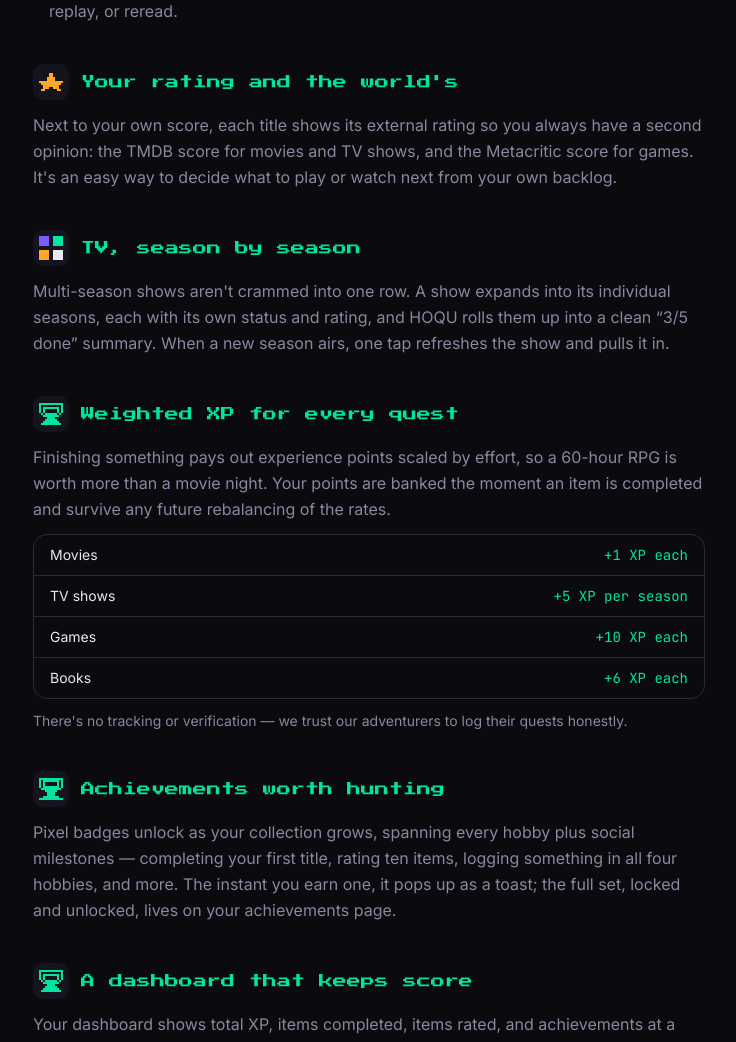
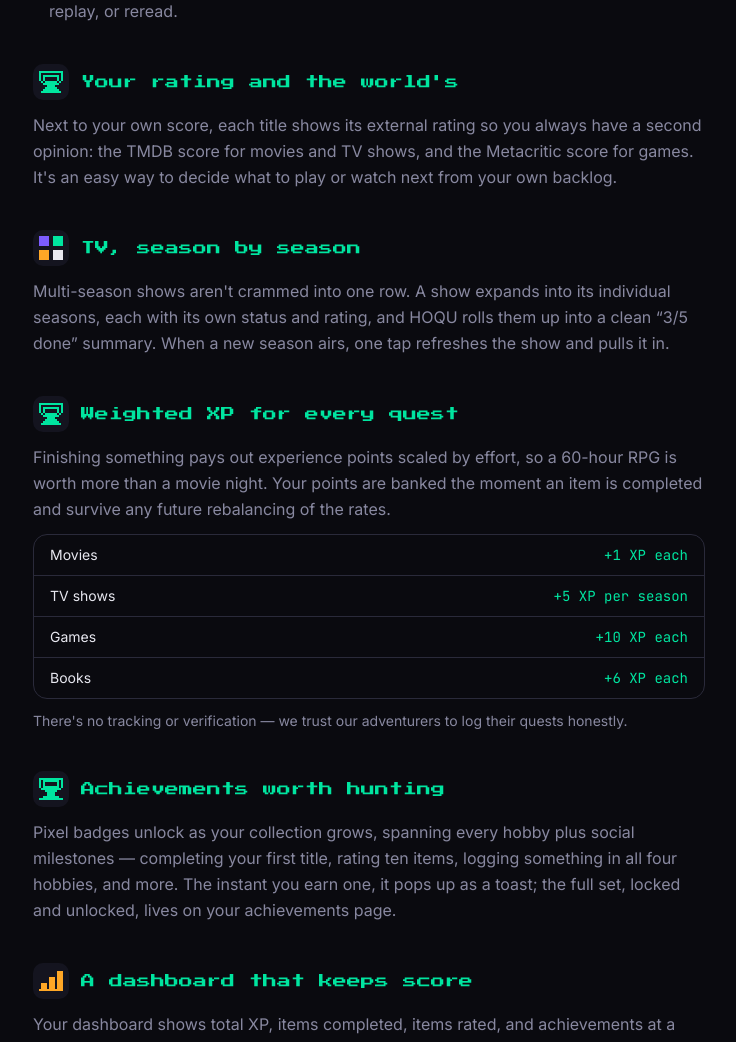
Before and after one commit to dmrock/hoqu, a Next.js app: page /features in a window 1280 px wide. Shown: the part 611-1653 px from the top of the page, without its empty margins (271-1007 px from the left). Built offline with nearby package versions, Linux system fonts and the light colour scheme.

Commit message:
fix(landing): replace odd star sprite with landing-page icons
The custom StarSprite read awkwardly at icon size. Use the existing
XpSprite (medal) for the ratings section and move the dashboard section
to BarsSprite so the same icon isn't repeated, and delete the now-unused
StarSprite.

```diff
--- a/src/app/features/page.tsx
+++ b/src/app/features/page.tsx
@@ -1,10 +1,10 @@
 import type { Metadata } from "next";
 import Link from "next/link";
 import {
+  BarsSprite,
   FriendsSprite,
   HobbiesSprite,
   LockSprite,
-  StarSprite,
   TrophySprite,
   XpSprite,
 } from "@/components/landing/sprites";
@@ -67,7 +67,7 @@ export default function FeaturesPage() {
             </ul>
           </Section>
 
-          <Section sprite={<StarSprite className="size-6" />} title="Your rating and the world's">
+          <Section sprite={<XpSprite className="size-6" />} title="Your rating and the world's">
             <p>
               Next to your own score, each title shows its external rating so you always have a
               second opinion: the TMDB score for movies and TV shows, and the Metacritic score for
@@ -116,7 +116,7 @@ export default function FeaturesPage() {
             </p>
           </Section>
 
-          <Section sprite={<XpSprite className="size-6" />} title="A dashboard that keeps score">
+          <Section sprite={<BarsSprite className="size-6" />} title="A dashboard that keeps score">
             <p>
               Your dashboard shows total XP, items completed, items rated, and achievements at a
               glance, plus a per-hobby breakdown and your most recent unlocks. A New Releases strip
--- a/src/components/landing/sprites.tsx
+++ b/src/components/landing/sprites.tsx
@@ -145,26 +145,6 @@ export function LockSprite({ className }: SpriteProps) {
   );
 }
 
-export function StarSprite({ className }: SpriteProps) {
-  return (
-    <PixelArt
-      className={cn("fill-warning", className)}
-      width={12}
-      rows={[
-        ".....##.....",
-        ".....##.....",
-        "....####....",
-        "....####....",
-        "############",
-        ".##########.",
-        "..########..",
-        "..###..###..",
-        ".##......##.",
-      ]}
-    />
-  );
-}
-
 export function TrophySprite({ className }: SpriteProps) {
   return (
     <PixelArt
```
